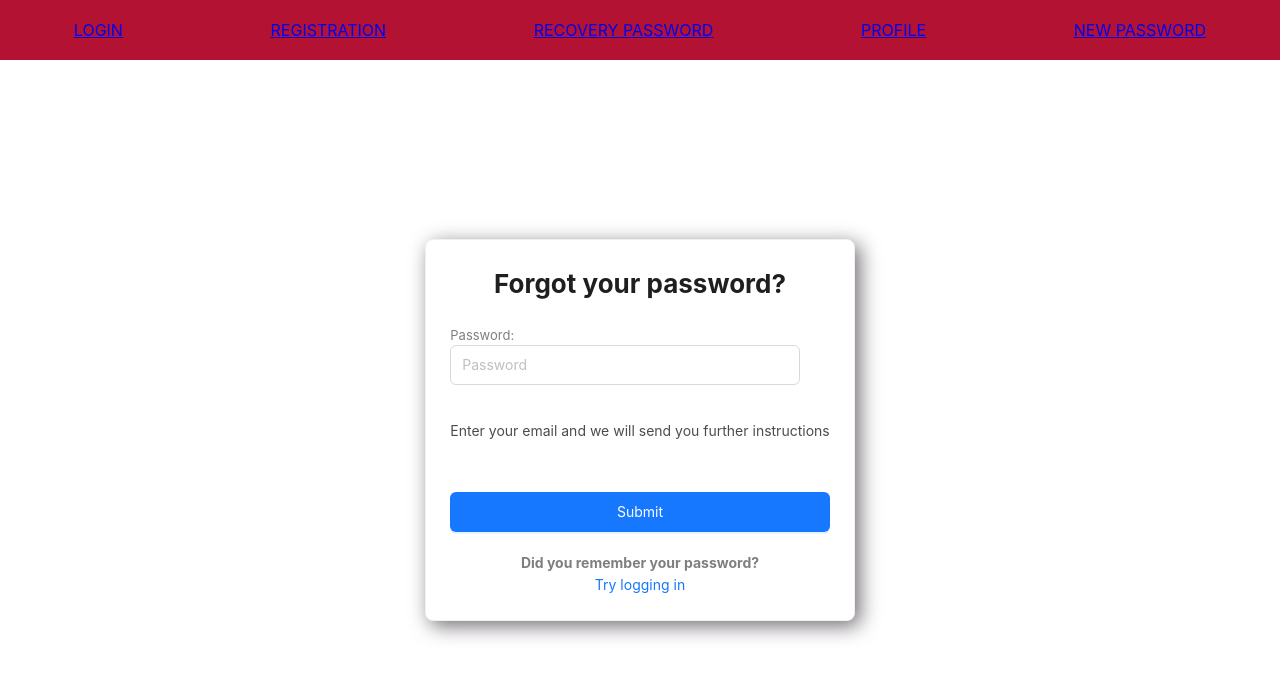
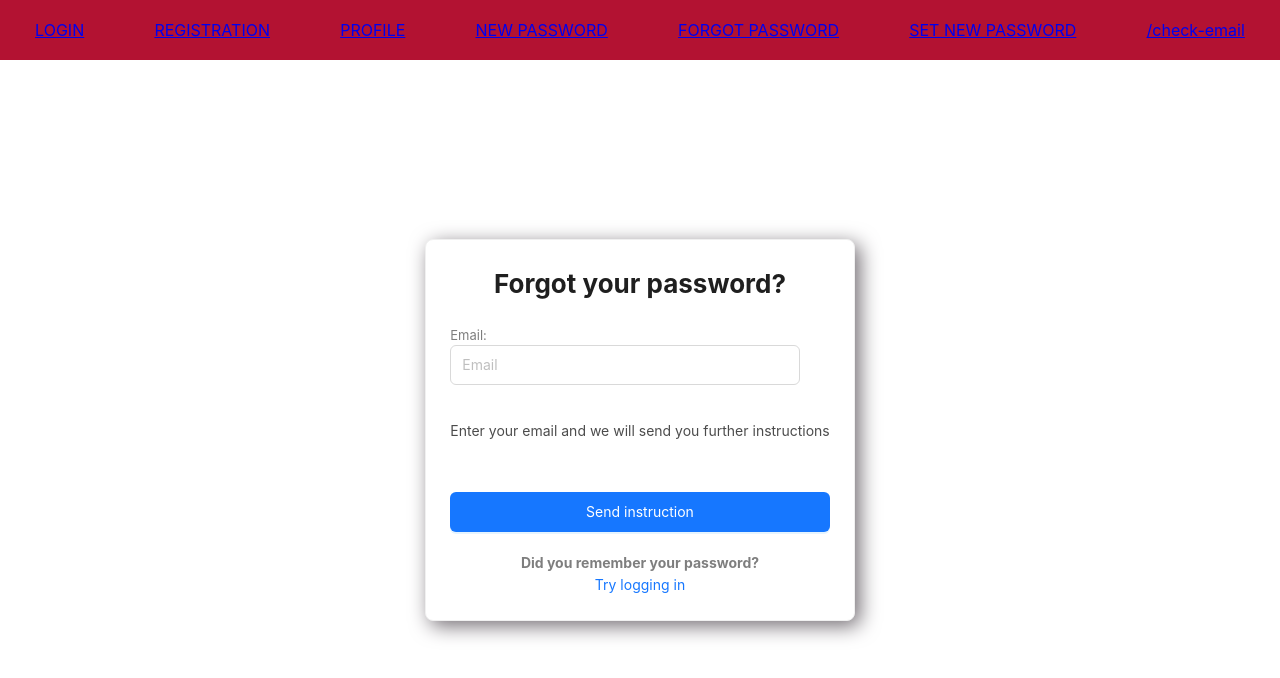
Before and after one commit to NikolayZhulin/cards, a React (Create React App) app: page /#/forgot-password in a window 1280 px wide. Shown: the top 678 px of the page. Built offline with nearby package versions, Linux system fonts and the light colour scheme; no server answers.

Commit message:
fix: create forgot password page

```diff
--- a/src/app/App.tsx
+++ b/src/app/App.tsx
@@ -18,6 +18,8 @@ export const App = () => {
         <Route path={'/login'} element={<Login />} />
         <Route path={'/profile'} element={<Profile />} />
         <Route path={'/forgot-password'} element={<ForgotPassword />} />
+        <Route path={'/set-new-password'} element={<div>set new pass</div>} />
+        <Route path={'//check-email'} element={<div>/check-email</div>} />
         <Route path={'/*'} element={<Error404 />} />
       </Route>
     </Routes>
--- a/src/common/components/header/header.tsx
+++ b/src/common/components/header/header.tsx
@@ -3,16 +3,18 @@ import React from 'react'
 import { NavLink } from 'react-router-dom'
 
 import { PATH } from '../../path/path'
-import { HeaderComponent } from '../../style/form-styles'
+import { HeaderComponent } from '../../style'
 
 export const Header = () => {
   return (
     <HeaderComponent>
       <NavLink to={PATH.LOGIN}>LOGIN</NavLink>
       <NavLink to={PATH.REGISTRATION}>REGISTRATION</NavLink>
-      <NavLink to={PATH.RECOVERY_PASSWORD}>RECOVERY PASSWORD</NavLink>
       <NavLink to={PATH.PROFILE}>PROFILE</NavLink>
       <NavLink to={PATH.NEW_PASSWORD}>NEW PASSWORD</NavLink>
+      <NavLink to={PATH.FORGOT_PASSWORD}>FORGOT PASSWORD</NavLink>
+      <NavLink to={PATH.SET_NEW_PASSWORD}>SET NEW PASSWORD</NavLink>
+      <NavLink to={PATH.CHECK_EMAIL}>/check-email</NavLink>
     </HeaderComponent>
   )
 }
--- a/src/common/path/path.ts
+++ b/src/common/path/path.ts
@@ -4,4 +4,7 @@ export const PATH = {
   PROFILE: '/profile',
   RECOVERY_PASSWORD: '/recovery_password',
   NEW_PASSWORD: '/new_password',
+  FORGOT_PASSWORD: '/forgot-password',
+  SET_NEW_PASSWORD: '/set-new-password',
+  CHECK_EMAIL: '/check-email',
 }
--- a/src/features/forgot-password/ForgotPassword.tsx
+++ b/src/features/forgot-password/ForgotPassword.tsx
@@ -17,77 +17,82 @@ import {
   CardWrapper,
   FieldInformationText,
 } from '../../common/style'
-import { useRegistrationMutation } from '../registration/registrationAPI'
-
-import { addRegistrationAC } from './forgot-password-reducer'
+import { isSentRecoveryLetterAC } from '../registration'
+import { useForgotPasswordMutation } from '../registration/registrationAPI'
 
 export const ForgotPassword: React.FC = () => {
-  //const [registration, { isLoading, data, error, isError }] = useRegistrationMutation<any>()
+  const [forgotPassword, { isLoading, isError }] = useForgotPasswordMutation()
 
-  const registered = useAppSelector<boolean>(state => state.registration.registered)
+  const isLetterRecoverySent = useAppSelector<boolean>(
+    state => state.registration.isRecoveryLetterSent
+  )
+  const error = useAppSelector<string | null>(state => state.registration.error)
   const dispatch = useAppDispatch()
+
+  useEffect(() => {
+    dispatch(isSentRecoveryLetterAC({ isRecoveryLetterSent: false }))
+  }, [isLetterRecoverySent])
+
   const {
     formState: { errors },
     handleSubmit,
     control,
-    reset,
-    watch,
   } = useForm({ mode: 'onBlur' })
 
-  // useEffect(() => {
-  //   if (data?.addedUser) {
-  //     dispatch(addRegistrationAC({ registered: true }))
-  //     reset()
-  //   }
-  // }, [data])
+  const onSubmit = handleSubmit(requestData => {
+    const { email } = requestData
 
-  const onSubmit = handleSubmit(requestData => {
-    console.log(1111)
+    forgotPassword(email)
   })
 
   const antIcon = <LoadingOutlined style={{ fontSize: 150 }} spin />
 
-  if (registered) {
-    return <Navigate to={'/login'} />
+  if (isLetterRecoverySent) {
+    debugger
+
+    return <Navigate to={'/check-email'} />
   }
+  console.log(isLetterRecoverySent)
 
   return (
     <>
       <CardWrapper>
         <StyledCard>
+          {!isLoading ? (
             <FormWrapper>
               <FormTitle>Forgot your password?</FormTitle>
               <Form onSubmit={onSubmit}>
                 <FormField
                   control={control}
-                formLabel={'Password:'}
+                  formLabel={'Email:'}
                   errors={errors}
                   rules={{
                     required: 'Field required',
                     minLength: { value: 5, message: 'Min length 5 characters' },
                   }}
-                fieldPlaceholder={'Password'}
-                fieldName={'password'}
-                inputType={'password'}
+                  fieldPlaceholder={'Email'}
+                  fieldName={'email'}
                 />
                 <FieldInformationText>
                   Enter your email and we will send you further instructions
                 </FieldInformationText>
-              <PrimaryButton>Submit</PrimaryButton>
+                <PrimaryButton>Send instruction</PrimaryButton>
               </Form>
               <FormInformationText>Did you remember your password?</FormInformationText>
               <NavLink to={'/login'}>Try logging in</NavLink>
             </FormWrapper>
-          {/*<Spin indicator={antIcon} style={{width: '100%', display: 'block'}}/>*/}
+          ) : (
+            <Spin indicator={antIcon} style={{ width: '100%', display: 'block' }} />
+          )}
         </StyledCard>
-        {/*{isError && (*/}
-        {/*  <Alert*/}
-        {/*    style={{ position: 'absolute', bottom: '3%' }}*/}
-        {/*    message={error?.data.error || 'Some Error'}*/}
-        {/*    type="error"*/}
-        {/*    closable*/}
-        {/*  />*/}
-        {/*)}*/}
+        {isError && (
+          <Alert
+            style={{ position: 'absolute', bottom: '3%' }}
+            message={error}
+            type="error"
+            closable
+          />
+        )}
       </CardWrapper>
     </>
   )
--- a/src/features/login/loginApi.ts
+++ b/src/features/login/loginApi.ts
@@ -25,7 +25,7 @@ export type ResponseLoginType = {
 export const loginApi = createApi({
   reducerPath: 'loginApi',
   baseQuery: fetchBaseQuery({
-    baseUrl: process.env.REACT_APP_BACK_URL || 'http://localhost:7542/2.0/',
+    baseUrl: process.env.REACT_APP_BACK_URL || 'https://neko-back.herokuapp.com/2.0',
     credentials: 'include',
   }),
   endpoints: builder => ({
@@ -34,6 +34,7 @@ export const loginApi = createApi({
         url: 'auth/login',
         method: 'POST',
         body: formData,
+        credentials: 'include',
       }),
     }),
   }),
--- a/src/features/registration/registration-reducer.ts
+++ b/src/features/registration/registration-reducer.ts
@@ -7,6 +7,7 @@ import { registrationAPI } from './registrationAPI'
 const initialState = {
   registered: false,
   error: null as null | string,
+  isRecoveryLetterSent: false,
 }
 
 const slice = createSlice({
@@ -15,6 +16,10 @@ const slice = createSlice({
   reducers: {
     addRegistrationAC(state, action: PayloadAction<{ registered: boolean }>) {
       state.registered = action.payload.registered
+    },
+    isSentRecoveryLetterAC(state, action: PayloadAction<{ isRecoveryLetterSent: boolean }>) {
+      state.isRecoveryLetterSent = action.payload.isRecoveryLetterSent
+      console.log(state.isRecoveryLetterSent)
     },
   },
   extraReducers: builder => {
@@ -36,7 +41,21 @@ const slice = createSlice({
         }
       }
     )
+    builder
+      .addMatcher(registrationAPI.endpoints.forgotPassword.matchFulfilled, (state, { payload }) => {
+        state.isRecoveryLetterSent = true
+      })
+      .addMatcher(registrationAPI.endpoints.forgotPassword.matchRejected, (state, { payload }) => {
+        if (isFetchBaseQueryError(payload)) {
+          const errMsg = 'error' in payload ? payload.error : JSON.stringify(payload.data)
+
+          state.error = JSON.parse(errMsg).error
+        } else if (isErrorWithMessage(payload)) {
+          console.warn('Unknown Error')
+        }
+      })
   },
 })
 
 export const registrationReducer = slice.reducer
+export const { isSentRecoveryLetterAC } = slice.actions
--- a/src/features/registration/registration.tsx
+++ b/src/features/registration/registration.tsx
@@ -50,6 +50,7 @@ export const Registration: React.FC = () => {
   if (registered) {
     return <Navigate to={'/login'} />
   }
+  console.log(error)
 
   return (
     <>
--- a/src/features/registration/registrationAPI.ts
+++ b/src/features/registration/registrationAPI.ts
@@ -3,7 +3,7 @@ import { createApi, fetchBaseQuery } from '@reduxjs/toolkit/query/react'
 export const registrationAPI = createApi({
   reducerPath: 'registration/api',
   baseQuery: fetchBaseQuery({
-    baseUrl: 'http://localhost:7542/2.0',
+    baseUrl: 'https://neko-back.herokuapp.com/2.0',
   }),
   endpoints: build => ({
     registration: build.mutation<AddedUser | ErrorType, RequestRegisterType>({
@@ -13,10 +13,38 @@ export const registrationAPI = createApi({
         body: data,
       }),
     }),
+    forgotPassword: build.mutation<ForgotSuccessType, ForgotRequestType>({
+      query: data => ({
+        url: 'https://neko-back.herokuapp.com/2.0/auth/forgot',
+        method: 'POST',
+        body: {
+          email: data,
+          from: 'test-front-admin <ai73a@yandex.by>',
+          message: `<div style="background-color: lime; padding: 15px">
+password recovery link:
+<a href='http://localhost:3000/#/set-new-password/$token$'>
+link</a>
+</div>`,
+        },
+      }),
+    }),
   }),
 })
 
-export const { useRegistrationMutation } = registrationAPI
+export const { useRegistrationMutation, useForgotPasswordMutation } = registrationAPI
+
+export type ForgotSuccessType = {
+  info: string
+  success: boolean
+  answer: boolean
+  html: any
+}
+
+export type ForgotRequestType = {
+  email: string
+  from: string
+  message: Element
+}
 
 export type ErrorType = {
   status: number
```
Lines whose indentation alone changed are shown as unchanged.
